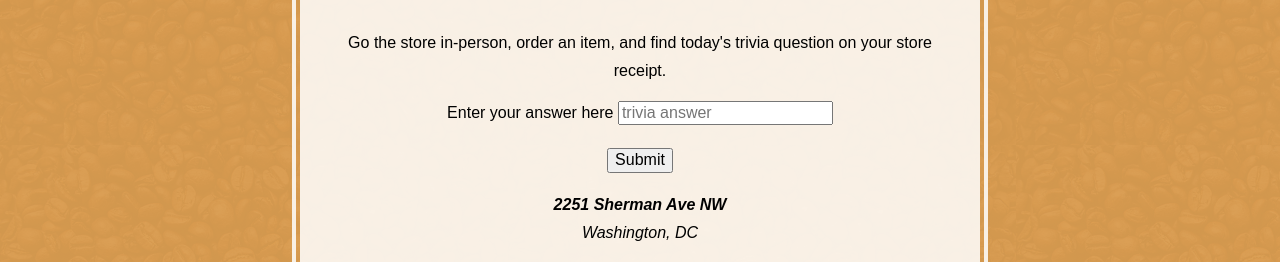
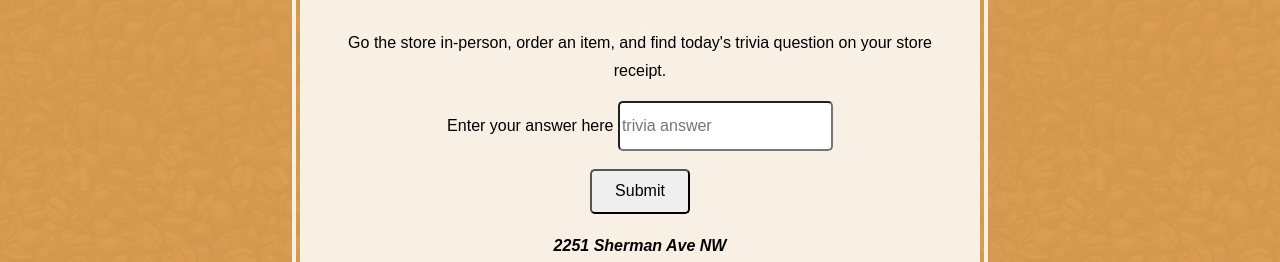
Before and after one commit to AdebolaAj/Terminal, a plain HTML site: page Unit3_Project/templates/trivia.html in a window 1280 px wide. Shown: the part 533-795 px from the top of the page. Drawn offline with nearby package versions, Linux system fonts and the light colour scheme; a web font is replaced by a local one.

Commit message:
trivia styles

```diff
--- a/Unit3_Project/static/css/style.css
+++ b/Unit3_Project/static/css/style.css
@@ -540,3 +540,14 @@
   padding: auto;
   margin-bottom: 2%;
 }
+
+#gc_input{
+    height: 50px;
+    border-radius: 5px;
+}
+
+#gc_submit{
+    height: 45px;
+    width: 100px;
+    border-radius: 5px;
+}
```
